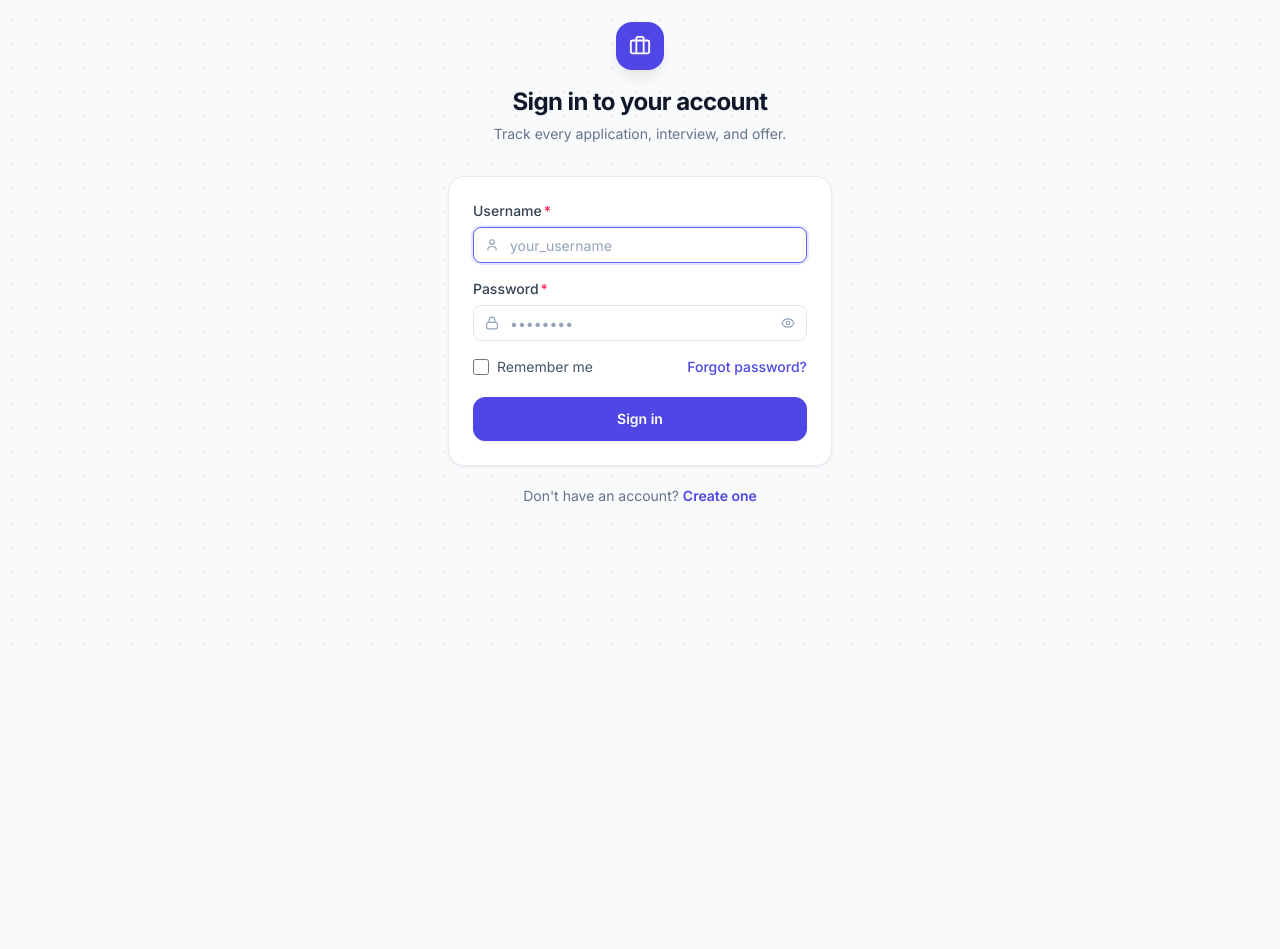
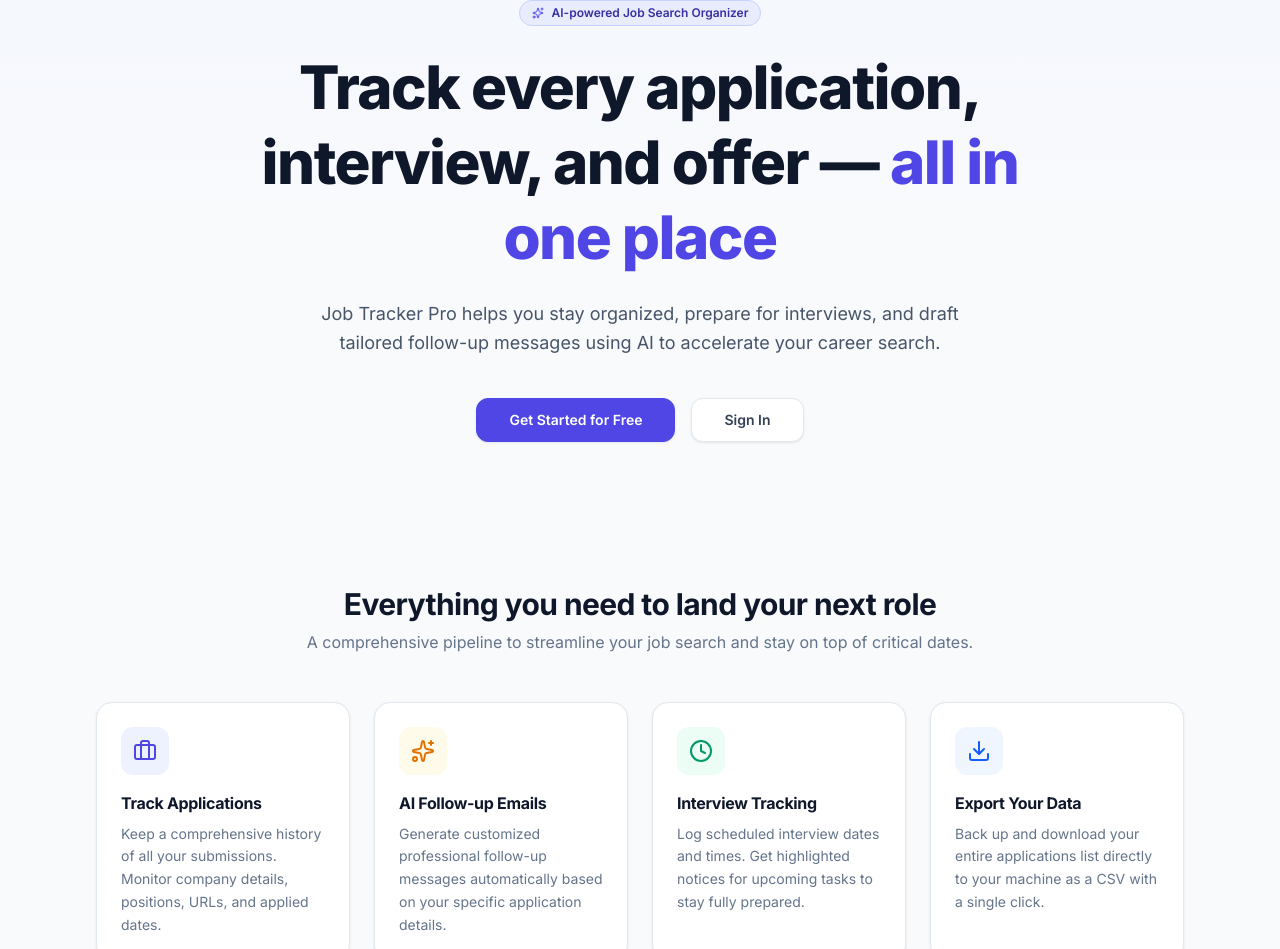
Before and after one commit to sandhya25062002/job-tracker-pro, a React (Vite) app in the folder frontend/: page / in a window 1280 px wide. Before the commit this address led to /login. Shown: the part 136-1085 px from the top of the page. Before the commit the page ends 800 px from the top, so only its background shows below. Built offline with nearby package versions, Linux system fonts and the light colour scheme; no server answers.

Commit message:
Increase API timeout and add professional landing page

```diff
--- /dev/null
+++ b/frontend/src/pages/LandingPage.jsx
@@ -0,0 +1,116 @@
+import { Link, Navigate } from 'react-router-dom'
+import { Briefcase, Clock, Download, Sparkles } from 'lucide-react'
+import { useAuth } from '@/context'
+import Navbar from '@/components/layout/Navbar'
+import Button from '@/components/ui/Button'
+import { Card } from '@/components/ui/Card'
+
+export default function LandingPage() {
+  const { isAuthenticated, isLoading } = useAuth()
+
+  // Redirect to dashboard if already authenticated
+  if (!isLoading && isAuthenticated) {
+    return <Navigate to="/dashboard" replace />
+  }
+
+  const features = [
+    {
+      icon: <Briefcase className="text-primary-600" size={24} />,
+      title: 'Track Applications',
+      description: 'Keep a comprehensive history of all your submissions. Monitor company details, positions, URLs, and applied dates.',
+      colorBg: 'bg-primary-50',
+    },
+    {
+      icon: <Sparkles className="text-amber-600" size={24} />,
+      title: 'AI Follow-up Emails',
+      description: 'Generate customized professional follow-up messages automatically based on your specific application details.',
+      colorBg: 'bg-amber-50',
+    },
+    {
+      icon: <Clock className="text-emerald-600" size={24} />,
+      title: 'Interview Tracking',
+      description: 'Log scheduled interview dates and times. Get highlighted notices for upcoming tasks to stay fully prepared.',
+      colorBg: 'bg-emerald-50',
+    },
+    {
+      icon: <Download className="text-blue-600" size={24} />,
+      title: 'Export Your Data',
+      description: 'Back up and download your entire applications list directly to your machine as a CSV with a single click.',
+      colorBg: 'bg-blue-50',
+    },
+  ]
+
+  return (
+    <div className="min-h-screen bg-neutral-50 flex flex-col">
+      <Navbar />
+
+      {/* Hero Section */}
+      <section className="relative overflow-hidden py-20 px-4 sm:px-6 lg:px-8 bg-gradient-to-b from-primary-50/40 via-transparent to-neutral-50">
+        <div className="max-w-4xl mx-auto text-center flex flex-col items-center gap-6">
+          <div className="inline-flex items-center gap-2 px-3 py-1 rounded-full text-xs font-semibold bg-primary-100/60 text-primary-800 border border-primary-200">
+            <Sparkles size={12} className="text-primary-600" />
+            AI-powered Job Search Organizer
+          </div>
+          <h1 className="text-4xl sm:text-5xl lg:text-6xl font-extrabold text-neutral-900 tracking-tight leading-tight max-w-3xl">
+            Track every application, interview, and offer —{' '}
+            <span className="text-primary-600 bg-clip-text">all in one place</span>
+          </h1>
+          <p className="text-base sm:text-lg text-neutral-600 max-w-2xl leading-relaxed">
+            Job Tracker Pro helps you stay organized, prepare for interviews, and draft tailored follow-up messages using AI to accelerate your career search.
+          </p>
+
+          <div className="flex flex-col sm:flex-row items-center gap-4 mt-4 w-full sm:w-auto">
+            <Link to="/register" className="w-full sm:w-auto">
+              <Button variant="primary" size="lg" className="w-full sm:px-8">
+                Get Started for Free
+              </Button>
+            </Link>
+            <Link to="/login" className="w-full sm:w-auto">
+              <Button variant="secondary" size="lg" className="w-full sm:px-8 bg-white shadow-sm">
+                Sign In
+              </Button>
+            </Link>
+          </div>
+        </div>
+      </section>
+
+      {/* Features Grid */}
+      <section className="py-16 px-4 sm:px-6 lg:px-8 max-w-6xl mx-auto w-full">
+        <div className="text-center mb-12">
+          <h2 className="text-2xl sm:text-3xl font-bold text-neutral-900">
+            Everything you need to land your next role
+          </h2>
+          <p className="text-sm sm:text-base text-neutral-500 mt-2">
+            A comprehensive pipeline to streamline your job search and stay on top of critical dates.
+          </p>
+        </div>
+
+        <div className="grid grid-cols-1 md:grid-cols-2 lg:grid-cols-4 gap-6">
+          {features.map((feature, idx) => (
+            <Card key={idx} className="flex flex-col p-6 hover:shadow-md transition-shadow duration-200">
+              <div className={`w-12 h-12 rounded-xl ${feature.colorBg} flex items-center justify-center mb-4`}>
+                {feature.icon}
+              </div>
+              <h3 className="text-base font-bold text-neutral-900 mb-2">
+                {feature.title}
+              </h3>
+              <p className="text-xs sm:text-sm text-neutral-500 leading-relaxed">
+                {feature.description}
+              </p>
+            </Card>
+          ))}
+        </div>
+      </section>
+
+      {/* Footer */}
+      <footer className="mt-auto border-t border-neutral-200 py-6 px-4 sm:px-6 lg:px-8 bg-white">
+        <div className="max-w-6xl mx-auto flex flex-col sm:flex-row items-center justify-between gap-4 text-xs text-neutral-400">
+          <p>&copy; {new Date().getFullYear()} Job Tracker Pro. All rights reserved.</p>
+          <div className="flex items-center gap-4">
+            <span className="font-semibold text-neutral-600">Secure. Professional. Fast.</span>
+          </div>
+        </div>
+      </footer>
+    </div>
+  )
+}
--- a/frontend/src/pages/index.js
+++ b/frontend/src/pages/index.js
@@ -8,3 +8,4 @@
 export { default as DashboardPage }        from './DashboardPage'
 export { default as ApplicationsListPage } from './ApplicationsListPage'
 export { default as ProfilePage }          from './ProfilePage'
+export { default as LandingPage }          from './LandingPage'
--- a/frontend/src/routes/AppRoutes.jsx
+++ b/frontend/src/routes/AppRoutes.jsx
@@ -8,11 +8,12 @@
 import DashboardPage        from '@/pages/DashboardPage'
 import ApplicationsListPage from '@/pages/ApplicationsListPage'
 import ProfilePage          from '@/pages/ProfilePage'
+import LandingPage          from '@/pages/LandingPage'
 
 /**
  * AppRoutes — React Router v6 route tree
  *
- * Public:    /login, /register, /forgot-password, /reset-password/:uid/:token
+ * Public:    /, /login, /register, /forgot-password, /reset-password/:uid/:token
  * Protected: /dashboard, /applications, /profile
  */
 export default function AppRoutes() {
@@ -38,8 +39,8 @@
         <Route path="/profile"      element={<ProfilePage />} />
       </Route>
 
-      {/* ── Redirects ──────────────────────────────────────────── */}
-      <Route path="/"  element={<Navigate to="/dashboard" replace />} />
+      {/* ── Redirects & Landing Page ────────────────────────────── */}
+      <Route path="/"  element={<LandingPage />} />
       <Route path="*"  element={<Navigate to="/dashboard" replace />} />
     </Routes>
   )
```
